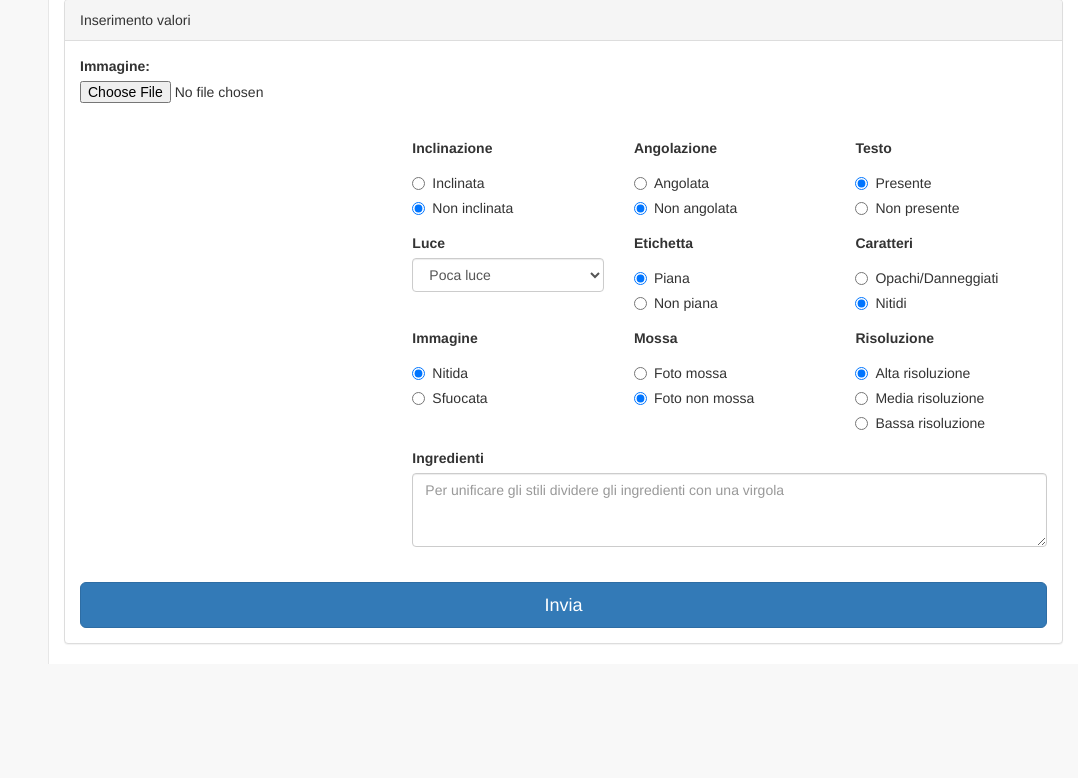
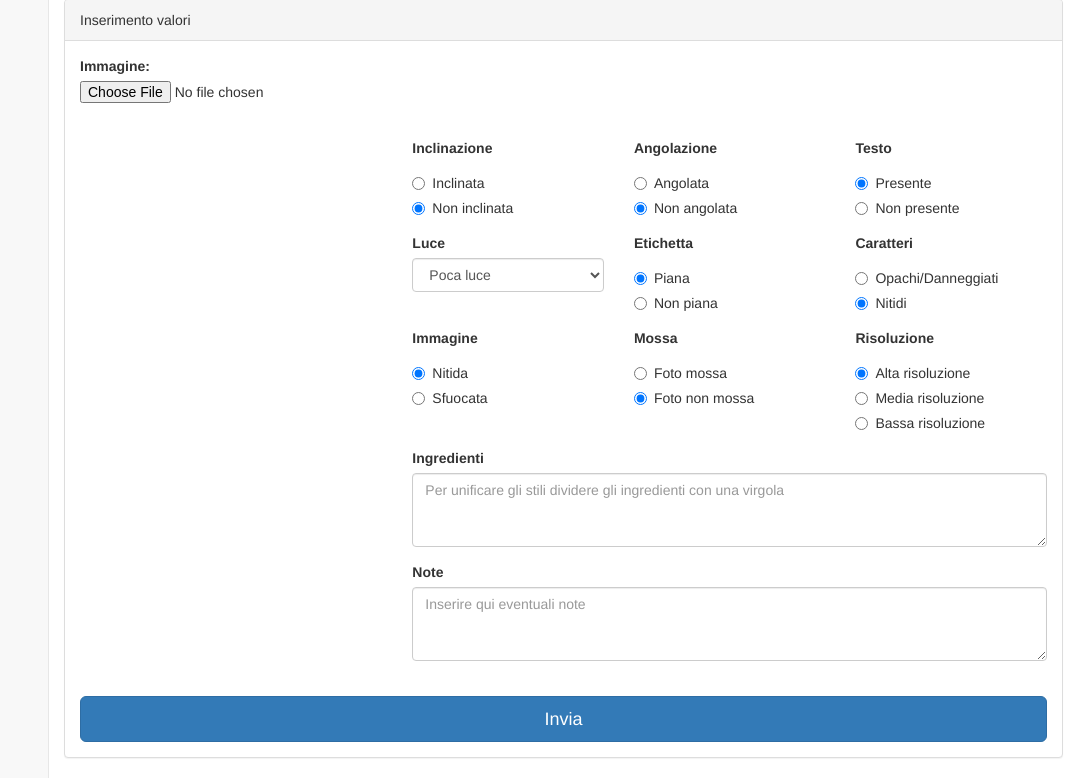
Before and after one commit to frankplus/OcrImageTestingDB, a PHP site: page /inserimento.php in a window 1280 px wide. Shown: the part 282-1060 px from the top of the page, without its empty margins (202-1280 px from the left). Before the commit the page ends 946 px from the top, so only its background shows below. Run offline with PHP 8.4, Linux system fonts and the light colour scheme; the visitor is signed in with stand-in values (Sample User, id 1); tables that the repository leaves empty or names only in its code hold one stand-in row (values such as "Sample post").

Commit message:
aggiunto campo note e nome originale, NB modificare db aggiungendo colonna NOTE nella tabella foto

```diff
--- a/inserimento.php
+++ b/inserimento.php
@@ -84,6 +84,9 @@ function post($mysqli){
     $immagineNitida = $_POST['immagineNitida'];
     $mossa = $_POST['mossa'];
     $risoluzione= $_POST['risoluzione'];
+    $note = $_POST['note'];
+
+
     if("" == trim($_POST['ingredienti'])) {
       throw new Exception("lista ingredienti vuota");
 
@@ -106,8 +109,12 @@ function post($mysqli){
 
     //prendo foto e la salvo in foto/
     $photo_extension = "";
+    $original_photo_name = "";
+
     if(isset($_FILES['immagine'])) {
+      $original_photo_name = $_FILES['immagine']['name'];
       $photo_extension =  pathinfo($_FILES['immagine']['name'], PATHINFO_EXTENSION);
+
       if(!is_image($photo_extension)) {
         throw new Exception("Formato immagine non valido");
       }
@@ -131,7 +138,7 @@ function post($mysqli){
     }
     */
     $ingredient_array = explode(",", $ingredienti);
-    $description_json = json_encode(array("ingredients" => $ingredienti, "tags" => $attr_array));
+    $description_json = json_encode(array("ingredients" => $ingredienti, "tags" => $attr_array, "notes" => $note, "original_name" => $original_photo_name));
     //create and write file with json data
     $description_path = "foto/" . $photo_base_name . ".txt";
     $description_file = fopen($description_path, "w");
@@ -141,8 +148,8 @@ function post($mysqli){
     //insert photo attributes - inserimento nel db degli attributi necessari per reperire la foto
     //$photo_number is used as primary key
     $photo_name =$photo_base_name . '.' . $photo_extension;
-    $stmt = $mysqli -> prepare("INSERT INTO foto (ID, NOME, INGREDIENTI) VALUES(?, ?, ?)");
-    $stmt->bind_param("iss", $photo_number, $photo_name, $ingredienti);
+    $stmt = $mysqli -> prepare("INSERT INTO foto (ID, NOME, INGREDIENTI, NOTE) VALUES(?, ?, ?, ?)");
+    $stmt->bind_param("isss", $photo_number, $photo_name, $ingredienti, $note);
     $stmt -> execute();
 
 
@@ -478,7 +485,11 @@ function post($mysqli){
                                 <div class="form-group">
                                         <label>Ingredienti</label>
                                         <textarea class="form-control" name="ingredienti" rows="3" placeholder="Per unificare gli stili dividere gli ingredienti con una virgola"></textarea>
-                                    </div>
+                                </div>
+                                <div class="form-group">
+                                        <label>Note</label>
+                                        <textarea class="form-control" name="note" rows="3" placeholder="Inserire qui eventuali note"></textarea>
+                                </div>
                             </div>
                         </div>
                         <br>
```
